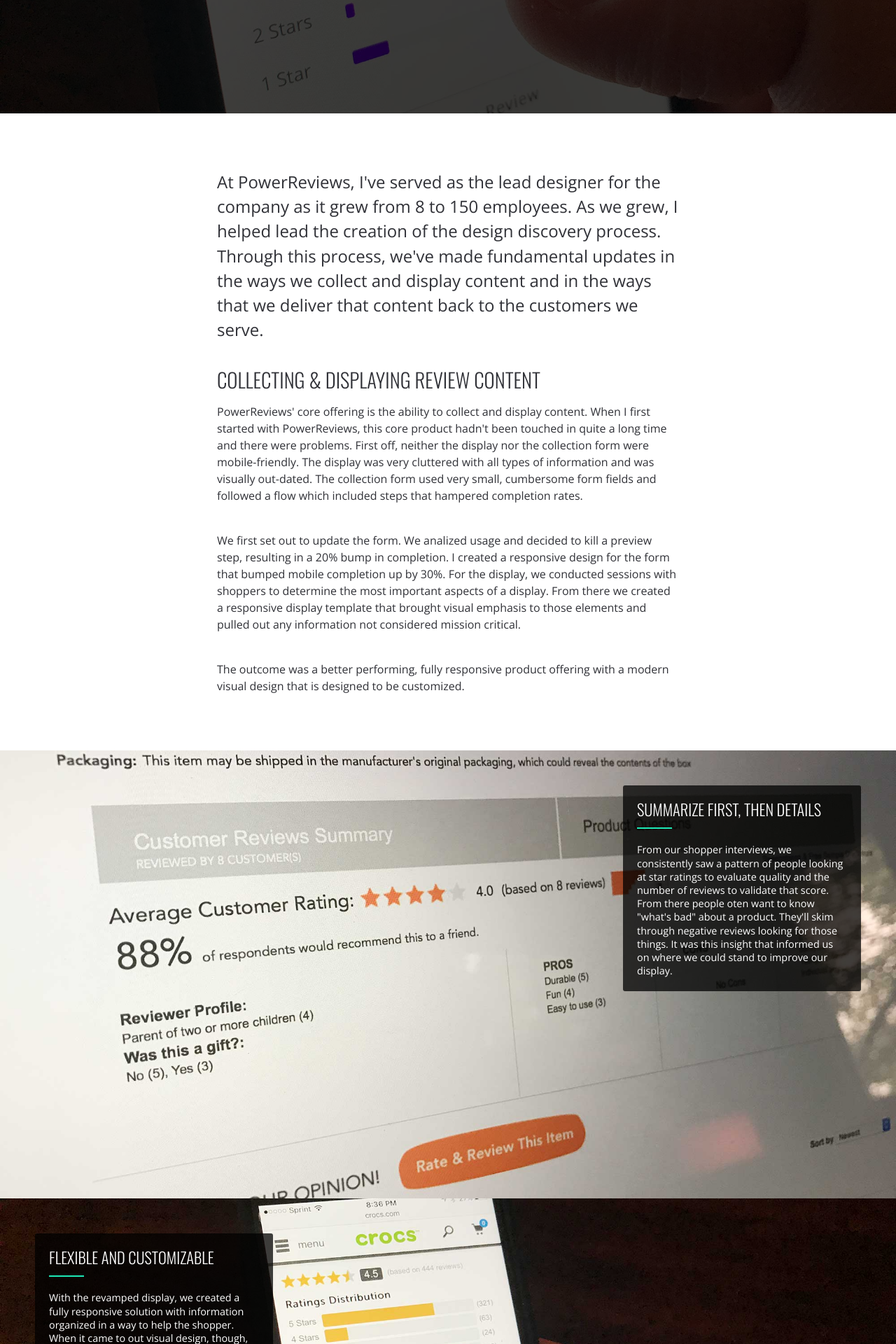
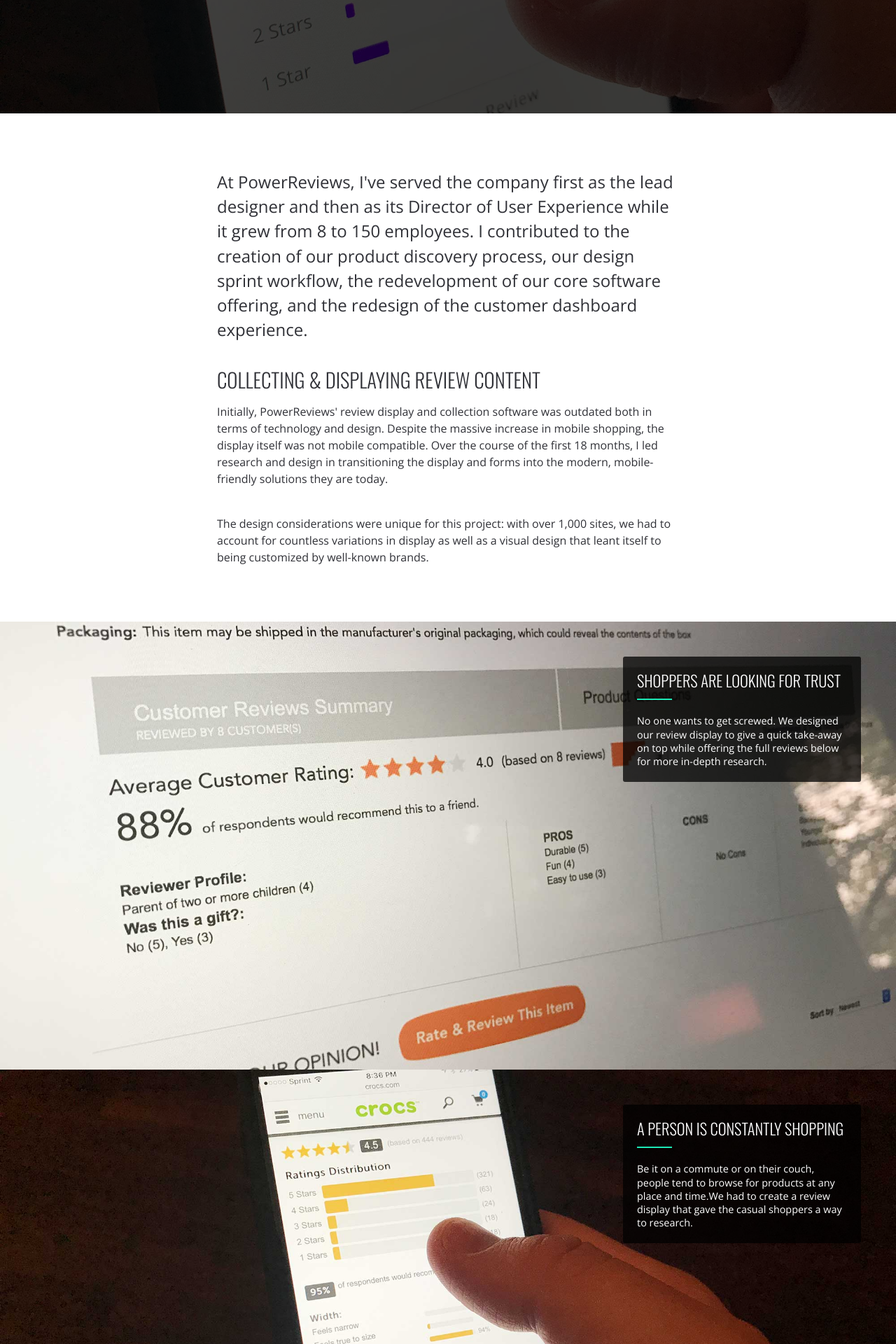
Before and after one commit to ztwalsh/ztwalsh.com, a PHP site: page /powerreviews.php in a window 1280 px wide. Shown: the part 606-2526 px from the top of the page at 70% size. Run offline with PHP 8.4, Linux system fonts and the light colour scheme; some libraries are stand-ins or nearby versions.

Commit message:
New text for all pages

```diff
--- a/powerreviews.php
+++ b/powerreviews.php
@@ -20,14 +20,12 @@
 		</header>
 
 		<section class="content">
-				<p class="big">At PowerReviews, I've served as the lead designer for the company as it grew from 8 to 150 employees. As we grew, I helped lead the creation of the design discovery process. Through this process, we've made fundamental updates in the ways we collect and display content and in the ways that we deliver that content back to the customers we serve.</p>
+				<p class="big">At PowerReviews, I've served the company first as the lead designer and then as its Director of User Experience while it grew from 8 to 150 employees. I contributed to the creation of our product discovery process, our design sprint workflow, the redevelopment of our core software offering, and the redesign of the customer dashboard experience.</p>
 
 				<h2 class="heading-2">Collecting & Displaying Review Content</h2>
-				<p>PowerReviews' core offering is the ability to collect and display content. When I first started with PowerReviews, this core product hadn't been touched in quite a long time and there were problems. First off, neither the display nor the collection form were mobile-friendly. The display was very cluttered with all types of information and was visually out-dated. The collection form used very small, cumbersome form fields and followed a flow which included steps that hampered completion rates.</p>
+				<p>Initially, PowerReviews' review display and collection software was outdated both in terms of technology and design. Despite the massive increase in mobile shopping, the display itself was not mobile compatible. Over the course of the first 18 months, I led research and design in transitioning the display and forms into the modern, mobile-friendly solutions they are today.</p>
 
-				<p>We first set out to update the form. We analized usage and decided to kill a preview step, resulting in a 20% bump in completion. I created a responsive design for the form that bumped mobile completion up by 30%. For the display, we conducted sessions with shoppers to determine the most important aspects of a display. From there we created a responsive display template that brought visual emphasis to those elements and pulled out any information not considered mission critical.</p>
-
-				<p>The outcome was a better performing, fully responsive product offering with a modern visual design that is designed to be customized.</p>
+				<p>The design considerations were unique for this project: with over 1,000 sites, we had to account for countless variations in display as well as a visual design that leant itself to being customized by well-known brands.</p>
 		</section>
 
 
@@ -35,22 +33,22 @@
 			<figure>
 				<img src="images/powerreviews_display-02.jpg" />
 				<figcaption class="right">
-					<h3 class="heading-3">Summarize first, then details</h3>
-					From our shopper interviews, we consistently saw a pattern of people looking at star ratings to evaluate quality and the number of reviews to validate that score. From there people oten want to know "what's bad" about a product. They'll skim through negative reviews looking for those things. It was this insight that informed us on where we could stand to improve our display.
+					<h3 class="heading-3">Shoppers are Looking for Trust</h3>
+					No one wants to get screwed. We designed our review display to give a quick take-away on top while offering the full reviews below for more in-depth research.
 				</figcaption>
 			</figure>
 			<figure>
 				<img src="images/powerreviews_display-03.jpg" />
-				<figcaption class="left">
-					<h3 class="heading-3">Flexible and customizable</h3>
-					With the revamped display, we created a fully responsive solution with information organized in a way to help the shopper. When it came to out visual design, though, we developed a pretty simple and clean brand standard as we knew our 1300+ clients would want to customize to match their brand.
+				<figcaption class="right">
+					<h3 class="heading-3">A Person is Constantly Shopping</h3>
+					Be it on a commute or on their couch, people tend to browse for products at any place and time.We had to create a review display that gave the casual shoppers a way to research.
 				</figcaption>
 			</figure>
 			<figure>
 				<img src="images/powerreviews_collect-01.jpg" />
 				<figcaption class="right">
-					<h3 class="heading-3">Make completion easy</h3>
-					The forms before included verbose instructions and product descriptions. That coupled with a cluttered design made it feel as if you may miss something. We wanted to focus on creating an effective form, optimized for completion. We striped out all superfluous text and designed a set of form fields that would still help the reviewer along.
+					<h3 class="heading-3">Capturing Reviews Requires Simplicity</h3>
+					We reduced superfluous product information, instructions, and decoration to create a simple, clear form for collecting product feedback.
 				</figcaption>
 			</figure>
 		</section>
@@ -58,71 +56,53 @@
 
 		<section class="content spacer">
 				<h2 class="heading-2">Redesigning the Dashboard</h2>
-				<p>While the first 18 months of my time at PowerReviews was spent updating the core product, in the back of many of our minds, we knew we needed a better dashboard experience for our customers. Our clients pay us good money, and while they were certainly getting the value of having the content on their site, we weren't giving them great tools to access and mine insights from what they were collecting.</p>
+				<p>Our initial dashboard was about 7 years old when we bit off a redesign. To that point it had been an afterthought that developed in a purely functional form. However, the home page didn't give you quick take-aways. The analytics tool was purely data tables lacking conclusions. Access to your collected content was blocked by cumbersome search forms. And the visual design was effectively non-existent.</p>
 
-				<h3 class="heading-3">Before: Slow, Cumbersome, No Sales Appeal</h3>
-				<p>The intial dashboard was about 7 years old. Another designer I worked with did his best to put a new coat of paint on it with some simple style updates, but the problems ran deeper. The home page offered little to no takeawy about activity. Forms were overwhelming making it feel like content was burried. And the application as a whole was slow. Take a look.</p>
+				<p>With our redesign, we sought to build an intuitive tool with a consistent design system focused on being informative and and effective in task completion.</p>
 		</section>
 
 
 		<section class="images">
 			<figure>
 				<img src="images/powerreviews_legacy-dashboard-01.jpg" />
-				<figcaption class="right">
-					<h3 class="heading-3">Forms can be friends, but some are enimies</h3>
-					The old ways to search for reviews required a form that is less than helpful in helping you find what you need. Little organizational attention was given to the fields.
+				<figcaption class="left">
+					<h3 class="heading-3">Before: Complex Forms Can Kill</h3>
+					The lack of organization and coupled with an intimidating number of fields served as a blocker for our customers in finding their content. The learning curve was high.
 				</figcaption>
 			</figure>
 			<figure>
 				<img src="images/powerreviews_legacy-dashboard-02.jpg" />
-				<figcaption class="right">
-					<h3 class="heading-3">Oh, the Clutter</h3>
-					Having the right information is crucial, but organizing it in a way that puts focus on something is as well. The old card contained a lot of information which drew emphasis away from the meat of the content itself. You can see that was remedied by highlighting the key content&mdash;a design addition where reduction was needed.
+				<figcaption class="left">
+					<h3 class="heading-3">Before: Important Items Felt Buried</h3>
+					Showing all fields all of the time took focus away from the core review content most clients desired.
 				</figcaption>
 			</figure>
 			<figure>
 				<img src="images/powerreviews_legacy-dashboard-03.jpg" />
 				<figcaption class="left">
-					<h3 class="heading-3">A lot of clicks for something simple</h3>
-					The old version required a client to "check-out" content, change it's status, and then check it back in. That's quite an order of operations to do something that simple. Imagine, if you're the person who moderates all reviews? Those extra clicks quickly turn to hours.
-				</figcaption>
-			</figure>
-		</section>
-
-		<section class="content spacer">
-			<h3 class="heading-3">After: Findable Content and Sales-worthy design</h3>
-			<p>Leading up to the redesign, we ran surveys and uncovered that the key pain points were the analytics and moderation sections. As you saw above, we started by rebuilding our reporting tool from the groud up. As we tackled the second big complaint, the content moderation tool, we decided to use this as an opportunityt o redesign the whole dashboard experience. We wanted to build a tool that attracts prospects and blows our csutomers away, keeping them as customers for longer.</p>
-
-			<p>We started doing the basics better. We updated the information architecture create a more logical and intuitive flow. We stripped out complexity and bloat from the UIs whever possible. We revamped the visual design to be more modern and to better align with our overall brand. He's a look.</p>
-		</section>
-
-		<section class="images">
-			<figure>
-				<img src="images/powerreviews_dashboard-01.jpg" />
-				<figcaption class="right">
-					<h3 class="heading-3">Clearer Navigation, At-A-Glance Homepage</h3>
-					We started by asking "What products can a client have, and what's important for those sections?" This helped us draw up a clear navigation and informed the content needed for the dashboard home page. The result is a helpful page when you first log in and an easy way to get around.
+					<h3 class="heading-3">Before: Technology Trumped Clarity</h3>
+					Our legacy solution required many cumbersome steps to do even the most basic of tasks&mdash;such as rejecting a review.
 				</figcaption>
 			</figure>
 			<figure>
 				<img src="images/powerreviews_dashboard-02.jpg" />
-				<figcaption class="left">
-					<h3 class="heading-3">Less Intimidating Forms</h3>
-					As you saw above, the old forms were pretty lifeless and did nothing to coach the customer through using it. We are not an everyday tool. Are customers log in weekly or monthly, so we want to keep our learning curve low. By breaking down forms into sections and removing infrequently used fields, we've given clients a much friendlier form that helps them find the content they need.
+				<figcaption class="right">
+					<h3 class="heading-3">After: More Friendly Forms</h3>
+					By grouping like fields and adding some personality and instruction, we created a more approachable and usable form for finding content.
 				</figcaption>
 			</figure>
 			<figure>
 				<img src="images/powerreviews_dashboard-03.jpg" />
 				<figcaption class="right">
-					<h3 class="heading-3">Design that Focuses on Content</h3>
-					We removed or hid meta information to bring focus to the content itself. As a client scrolls hrough pages and pages of reviews, the reduction in visual noise makes it easier for them to scan.
+					<h3 class="heading-3">After: Focus on Written Content</h3>
+					We removed or hid meta information to bring focus to the content itself. When scrolling through pages and pages of reviews, the reduction in visual noise makes it easier for customers to scan.
 				</figcaption>
 			</figure>
 			<figure>
 				<img src="images/powerreviews_dashboard-04.jpg" />
-				<figcaption class="left">
-					<h3 class="heading-3">Simplified Options</h3>
-					We used color coding and simple dropdowns for communicating and editing a piece of content's publish status.
+				<figcaption class="right">
+					<h3 class="heading-3">After: Simplify Actions</h3>
+					We used color coding and simple dropdowns for communicating and editing a piece of content's publish status. Making changes is quick and immediate.
 				</figcaption>
 			</figure>
 		</section>
```
Also changed, not shown: orbitz.php (+15 -15 lines), shakoolie.php (+37 -23 lines).
